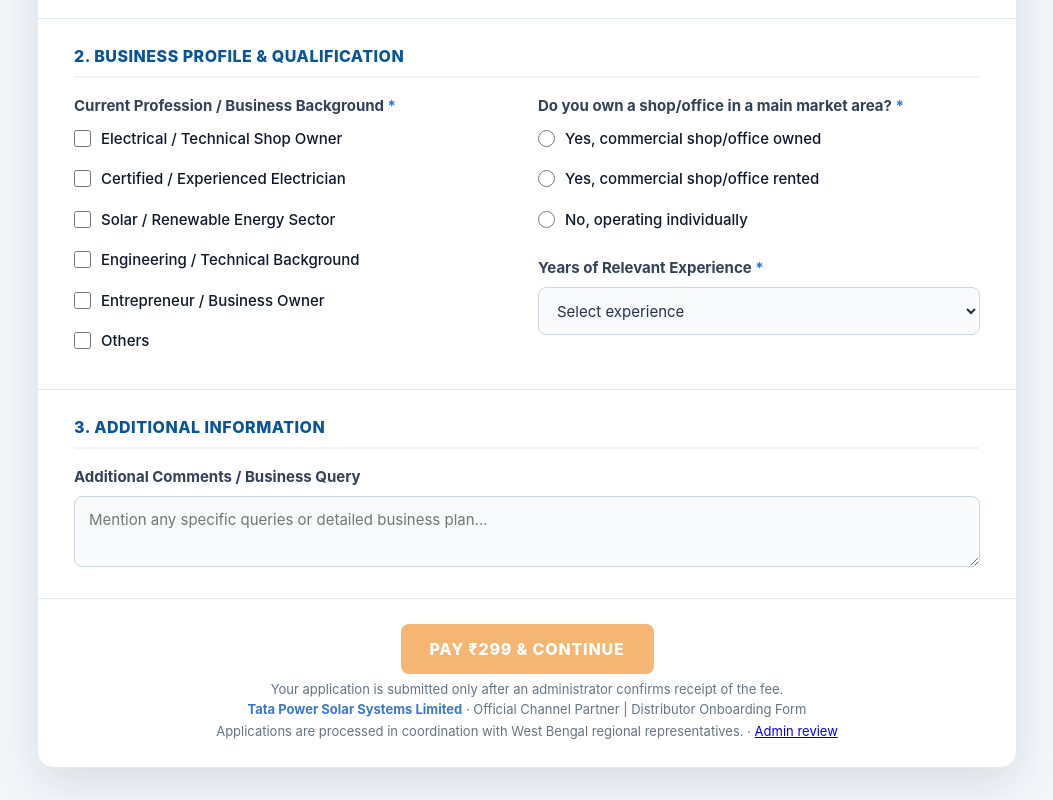
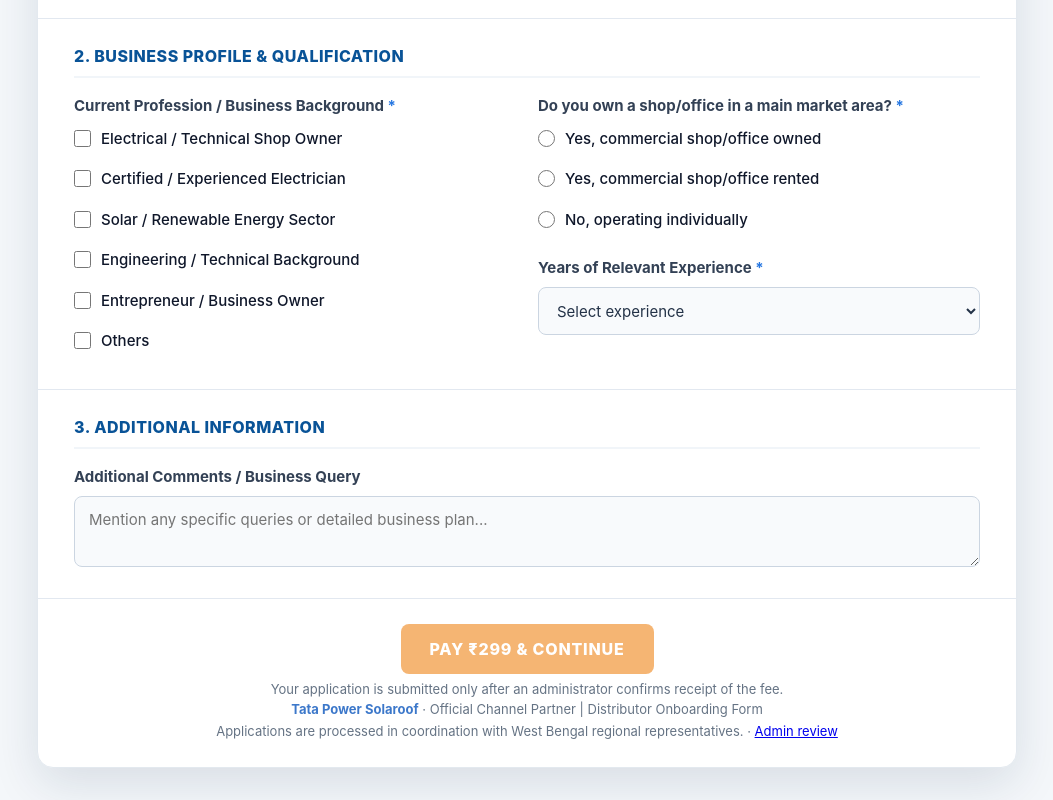
Before and after one commit to tatasolar/Partner_Application, a plain HTML site: page index.html in a window 1280 px wide. Shown: the part 774-1574 px from the top of the page, without its empty margins (113-1166 px from the left). Drawn offline with Linux system fonts and the light colour scheme.

Commit message:
Update index.html

```diff
--- a/index.html
+++ b/index.html
@@ -505,7 +505,7 @@
         </div>
       </section>
 
-          <footer class="footer"><strong>Tata Power Solar Systems Limited</strong> · Official Channel Partner | Distributor Onboarding Form<br>Applications are processed in coordination with West Bengal regional representatives. · <a href="?admin=1">Admin review</a></footer>
+          <footer class="footer"><a href="https://tatasolar.github.io/price/contact.html" style="text-decoration: none; color: #38bdf8" rel="noreferrer nofollow noopener" target="_blank"><strong>Tata Power Solaroof</strong></a> · Official Channel Partner | Distributor Onboarding Form<br>Applications are processed in coordination with West Bengal regional representatives. · <a href="?admin=1">Admin review</a></footer>
     </article>
   </main>
   <div id="errorOverlay" class="error-overlay hidden" role="alertdialog" aria-modal="true" aria-labelledby="errorTitle">
```
